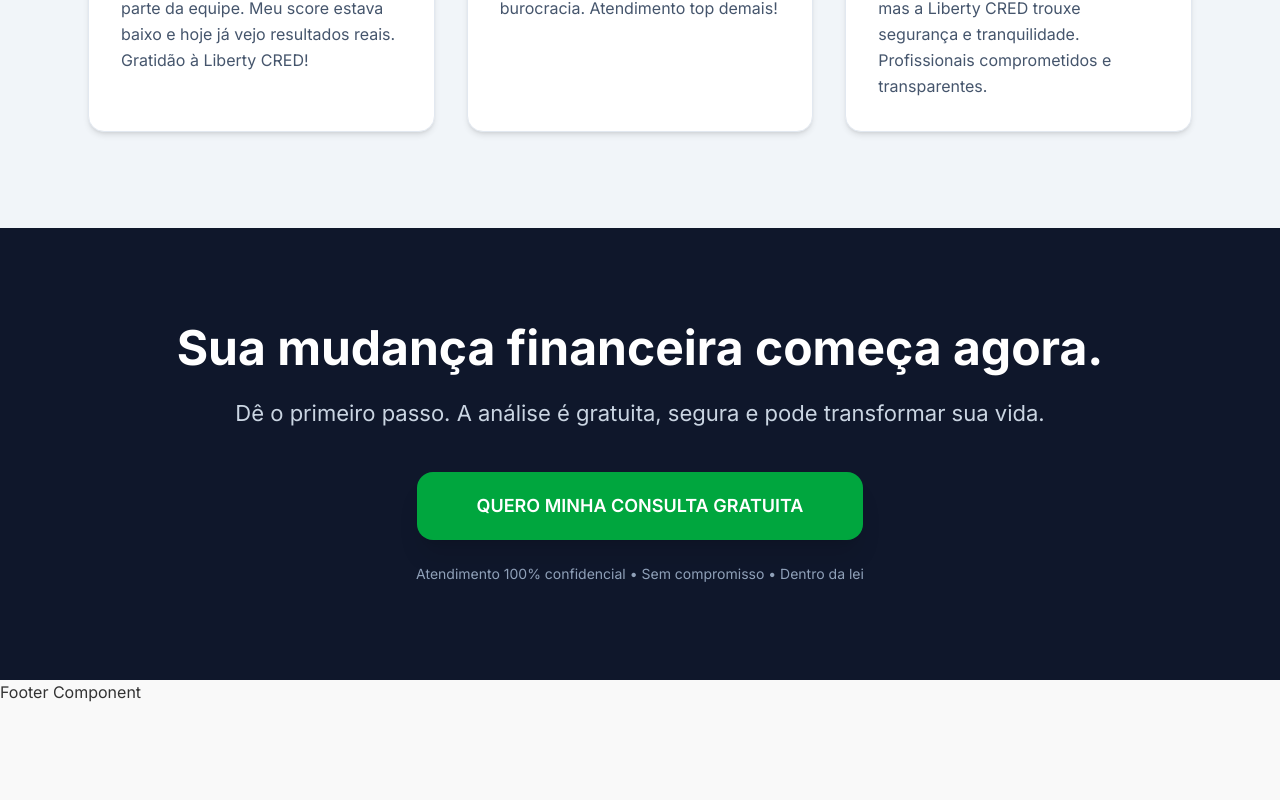
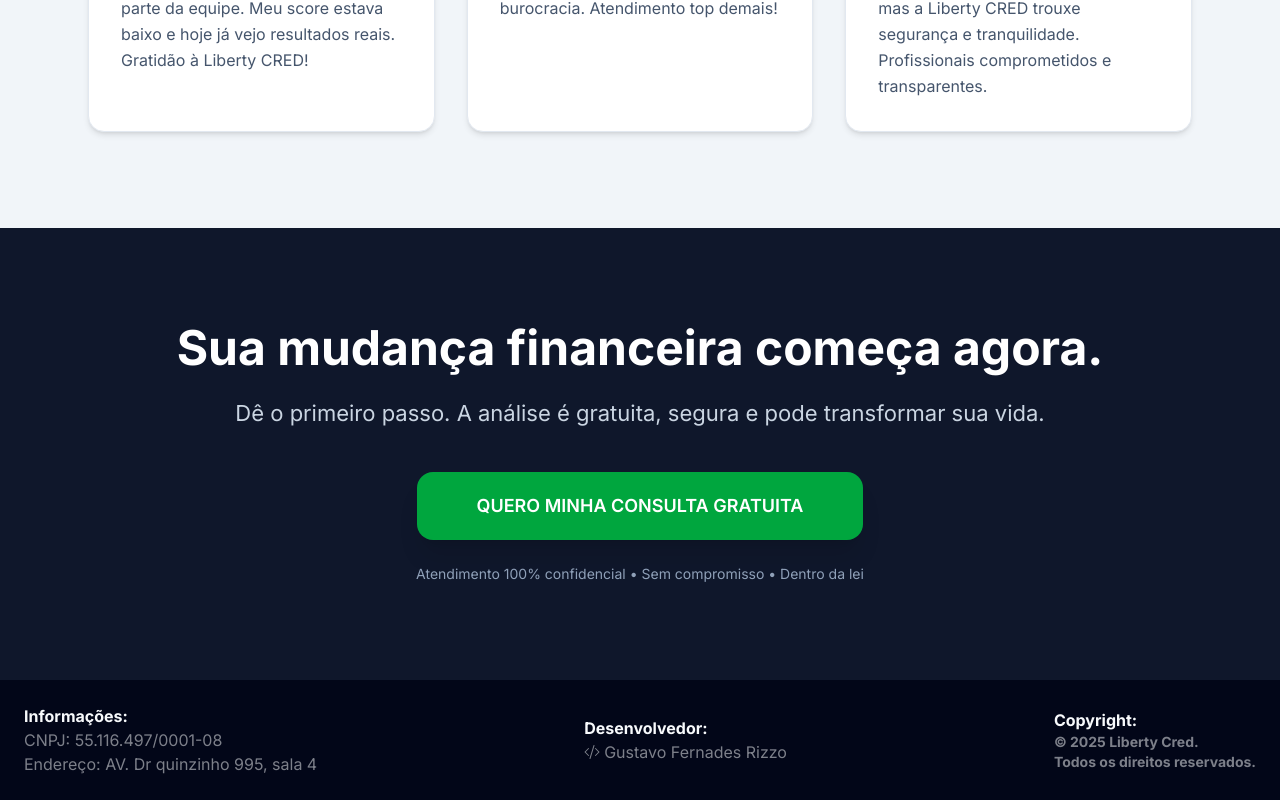
Before and after one commit to guhrizzo/site-lb-cred, a Next.js app: page / in a window 1280 px wide. Shown: the part 4908-5708 px from the top of the page. Before the commit the page ends 5612 px from the top, so only its background shows below. Built offline with nearby package versions, Linux system fonts and the light colour scheme.

Commit message:
Update footer.jsx

```diff
--- a/public/components/footer.jsx
+++ b/public/components/footer.jsx
@@ -1,7 +1,22 @@
 export default function Footer() {
-    return(
-        <div>
-            <h2>Footer Component</h2>
+    return (
+        <div className="bg-slate-950  text-slate-50 flex ">
+            <ul className="flex min-w-full justify-between items-center p-6">
+                <li className="font-bold">Informações:
+                    <p className="font-normal text-slate-50/50">CNPJ: 55.116.497/0001-08</p>
+                    <p className="font-normal text-slate-50/50">Endereço: AV. Dr quinzinho 995, sala 4</p>
+                </li>
+                <li className="font-bold">Desenvolvedor:
+                    <p className="font-normal text-slate-50/50 flex items-center gap-1"> <svg xmlns="http://www.w3.org/2000/svg" width="16" height="16" fill="currentColor" class="bi bi-code-slash" viewBox="0 0 16 16">
+                        <path d="M10.478 1.647a.5.5 0 1 0-.956-.294l-4 13a.5.5 0 0 0 .956.294zM4.854 4.146a.5.5 0 0 1 0 .708L1.707 8l3.147 3.146a.5.5 0 0 1-.708.708l-3.5-3.5a.5.5 0 0 1 0-.708l3.5-3.5a.5.5 0 0 1 .708 0m6.292 0a.5.5 0 0 0 0 .708L14.293 8l-3.147 3.146a.5.5 0 0 0 .708.708l3.5-3.5a.5.5 0 0 0 0-.708l-3.5-3.5a.5.5 0 0 0-.708 0" />
+                    </svg>Gustavo Fernades Rizzo</p>
+                </li>
+                <li className="font-bold">Copyright:
+                    <p className="text-left text-slate-50/50 text-sm">
+                        © {new Date().getFullYear()} Liberty Cred. <br /> Todos os direitos reservados.
+                    </p>
+                </li>
+            </ul>
         </div>
     )
 }
```
